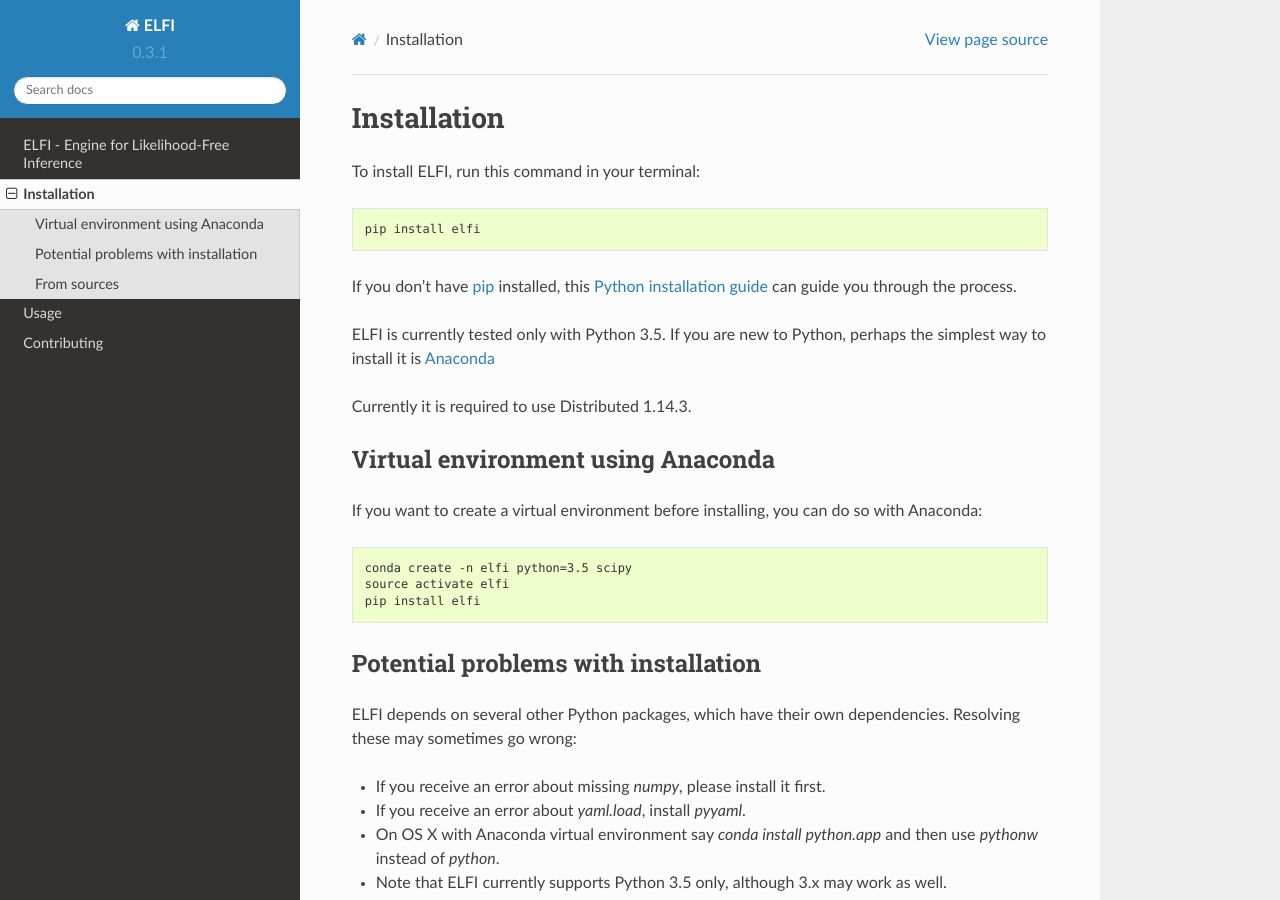
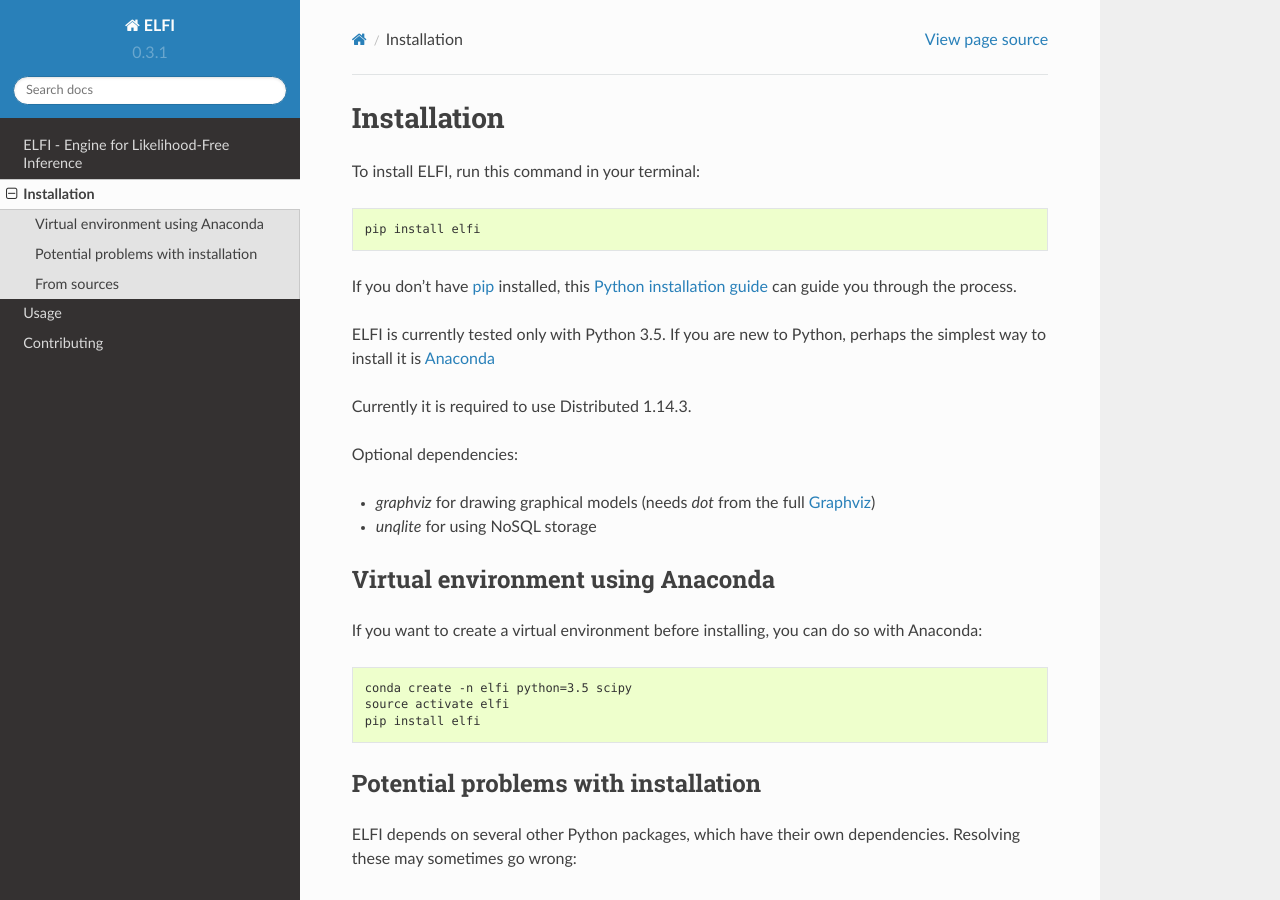
Before and after one commit to elfi-dev/elfi, a Sphinx documentation site: the page built from docs/installation.rst, in a window 1280 px wide and 900 px high. Built offline with Sphinx 7.4.7 and the Read the Docs theme 2.0.0, drawn with Linux system fonts in a browser that asks for light colours.

Commit message:
Add notions about graphviz to installation instructions and the notebook.

```diff
--- a/docs/installation.rst
+++ b/docs/installation.rst
@@ -22,6 +22,13 @@
 .. _Anaconda: https://www.continuum.io/downloads
 
 Currently it is required to use Distributed 1.14.3.
+
+Optional dependencies:
+
+- `graphviz` for drawing graphical models (needs `dot` from the full Graphviz_)
+- `unqlite` for using NoSQL storage
+
+.. _Graphviz: http://www.graphviz.org
 
 
 Virtual environment using Anaconda
```
Also changed, not shown: README.md (+4 -0 lines), 1 other file.
